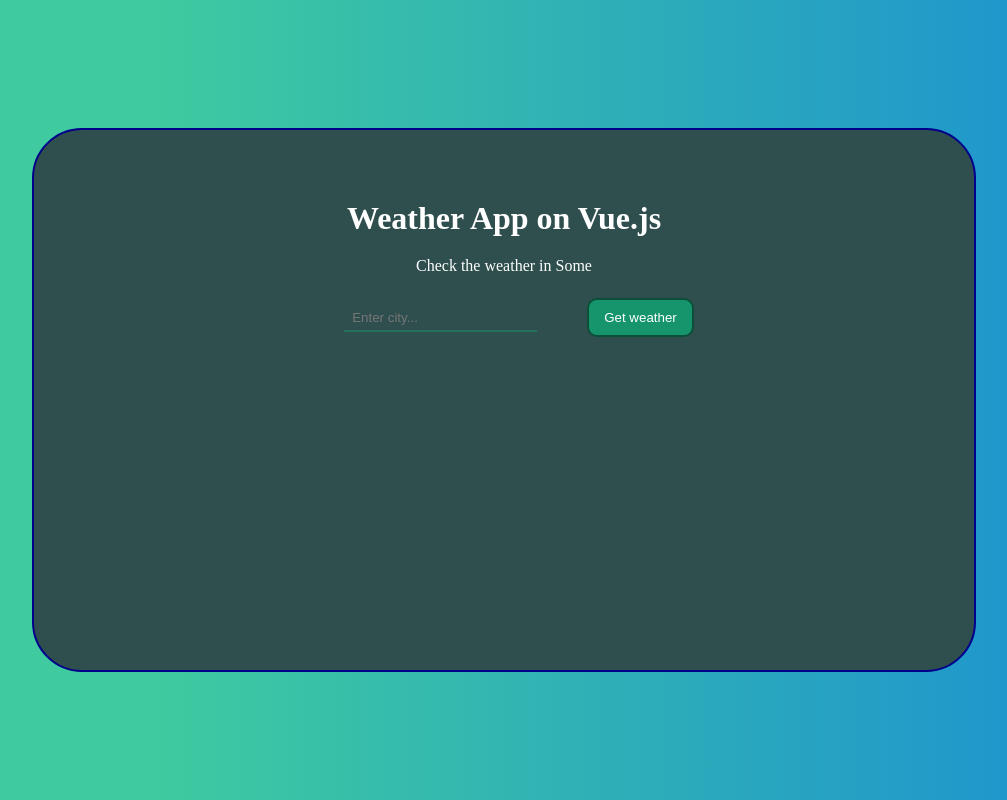
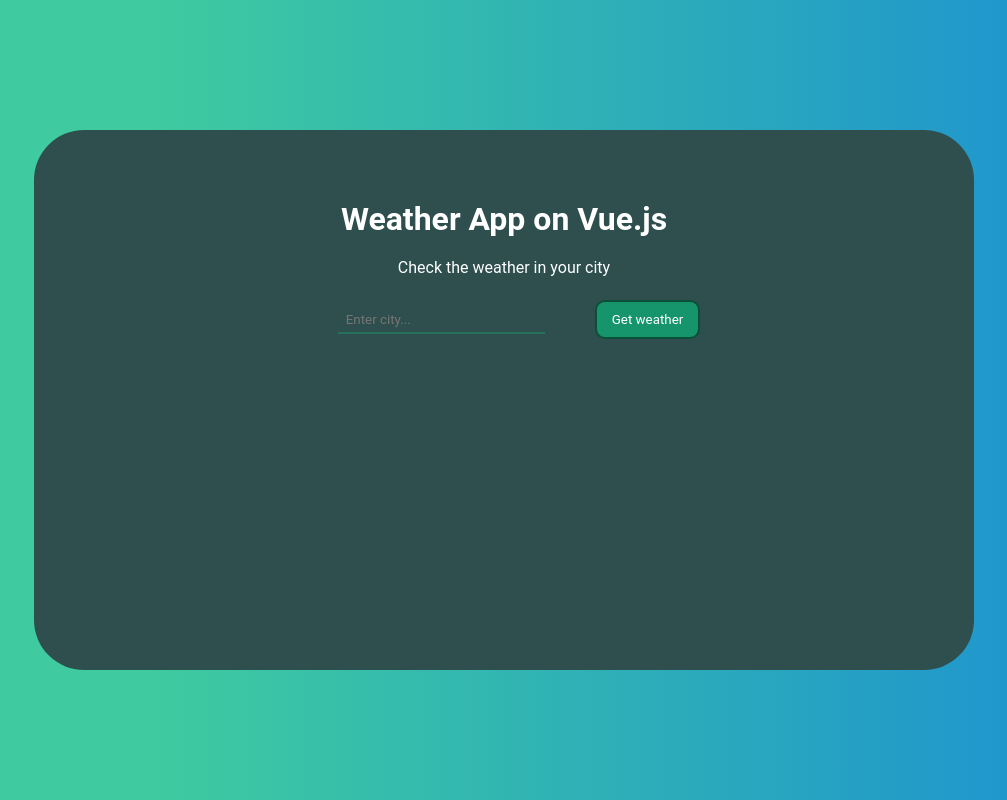
Before and after one commit to AndrewYaremenko/Vuejs-weather-app, a Vue app: page / in a window 1280 px wide. Shown: the whole page, without its empty margins (136-1143 px from the left). Built offline with nearby package versions, Linux system fonts and the light colour scheme.

Commit message:
user data

```diff
--- a/src/App.vue
+++ b/src/App.vue
@@ -2,7 +2,7 @@
 export default {
   data() {
     return {
-      city: "Some",
+      city: "",
     }
   }
 }
@@ -11,8 +11,8 @@
 <template>
   <div class="wrapper">
     <h1>Weather App on Vue.js</h1>
-    <p>Check the weather in {{ city }}</p>
-    <input type="text" v-on:input="this.city = $event.target.value" placeholder="Enter city...">
+    <p>Check the weather in {{ city == "" ? "your city" : city}}</p>
+    <input type="text" v-model="city" placeholder="Enter city...">
     <button>Get weather</button>
   </div>
 </template>
@@ -23,7 +23,6 @@
   height: 500px;
   padding: 20px;
   border-radius: 50px;
-  border: 2px solid darkblue;
   background: darkslategray;
   color: white;
   text-align: center;
--- a/src/assets/main.css
+++ b/src/assets/main.css
@@ -1,6 +1,9 @@
+@import url('https://fonts.googleapis.com/css2?family=Plus+Jakarta+Sans:ital,wght@0,500;1,300&display=swap');
+
 * {
     margin: 0;
     padding: 0;
+    font-family: 'Roboto', sans-serif;
 }
 
 body {
```
